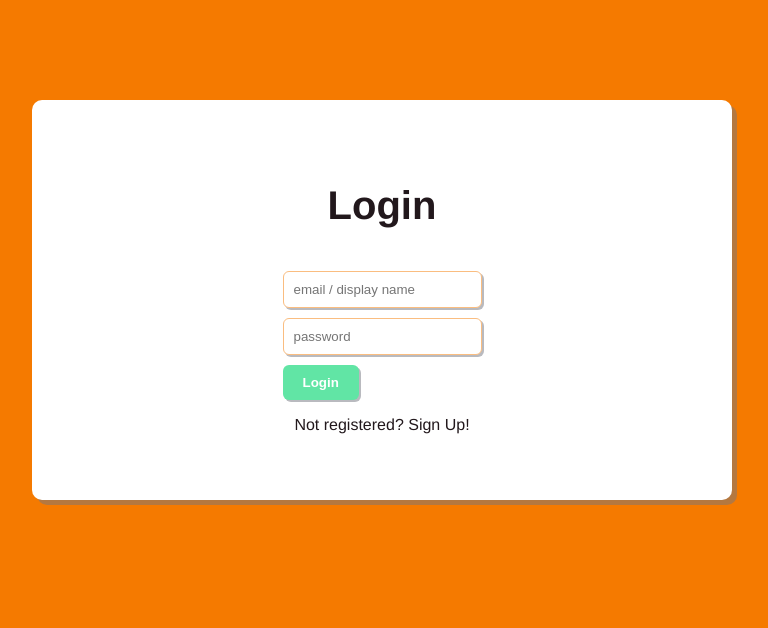
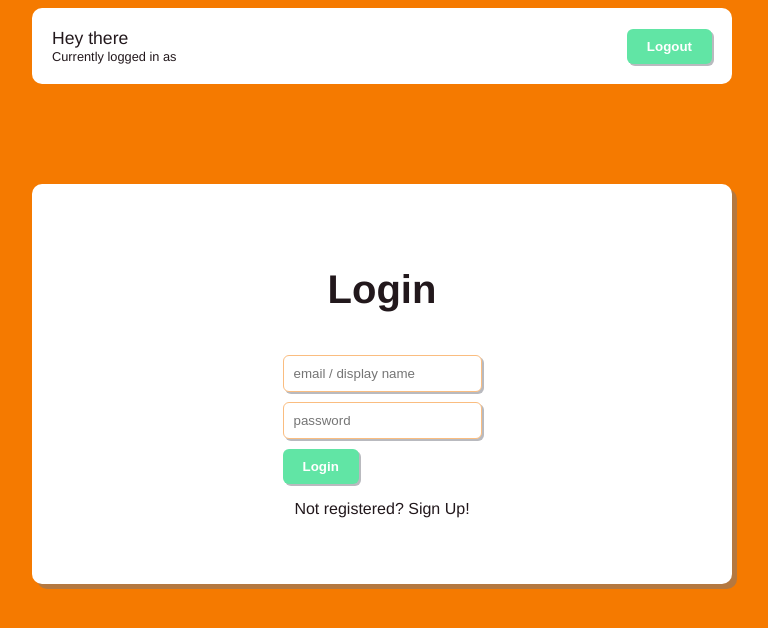
Before and after one commit to SmithBWare89/chatroom-app, a Vue app: page /login in a window 1280 px wide. Shown: the top 628 px of the page, without its empty margins (258-1026 px from the left). Built offline with nearby package versions, Linux system fonts and the light colour scheme.

Commit message:
styled and adjusted navbar

```diff
--- a/src/App.vue
+++ b/src/App.vue
@@ -3,12 +3,24 @@
     <router-link to="/">Welcome</router-link> |
     <router-link to="/chatroom">Chatroom</router-link>
   </div> -->
+  <NavBar />
   <router-view/>
 </template>
+
+<script>
+import NavBar from './components/NavBar.vue';
+
+export default {
+  name: 'App',
+  components: { NavBar }
+
+}
+</script>
 
 <style>
 body {
   background: #F57A00;
+  box-sizing: border-box;
 }
 
 #app {
@@ -16,9 +28,29 @@ body {
   -webkit-font-smoothing: antialiased;
   -moz-osx-font-smoothing: grayscale;
   text-align: center;
-  color: #2c3e50;
+  color: #22181c;
   max-width: 700px;
   margin: 0 auto;
 }
 
+button {
+  padding: 10px 20px;
+  border-radius: 6px 6px;
+  box-shadow: 2px 2px rgba(117, 119, 128, 0.5);
+  background: #61e5a5;
+  color: #ffffff;
+  border: none;
+  font-weight: 700;
+}
+
+button:hover {
+  background: #ffffff;
+  color: #61e5a5;
+}
+
+@media screen and (max-width: 600px) {
+  button {
+    padding: 10px 15px;
+  }
+}
 </style>
--- a/src/components/LoginForm.vue
+++ b/src/components/LoginForm.vue
@@ -70,21 +70,6 @@ input {
   outline: none;
 }
 
-#login button {
-  padding: 10px 20px;
-  border-radius: 6px 6px;
-  box-shadow: 2px 2px rgba(117, 119, 128, 0.5);
-  background: #61e5a5;
-  color: #ffffff;
-  border: none;
-  font-weight: 700;
-}
-
-#login button:hover {
-  background: #ffffff;
-  color: #61e5a5;
-}
-
 @media screen and (max-width: 575px) {
 }
 </style>
--- /dev/null
+++ b/src/components/NavBar.vue
@@ -0,0 +1,52 @@
+<template>
+  <div id="navContainer">
+      <div class="userInfo">
+          <span class="name">Hey there {{ name }}</span>
+          <span class="email">Currently logged in as {{ email }}</span>
+      </div>
+      <div>
+          <button>Logout</button>
+      </div>
+  </div>
+</template>
+
+<script>
+import { ref } from '@vue/reactivity'
+export default {
+    name: 'NavBar',
+    setup() {
+        const name = ref('')
+        const email = ref('')
+
+        return { name, email }
+    }
+}
+</script>
+
+<style>
+#navContainer {
+    display: flex;
+    flex-direction: row;
+    justify-content: space-between;
+    align-items: center;
+    background: #FFFFFF;
+    border-radius: 10px 10px;
+    padding: 20px;
+}
+
+.userInfo {
+    display: flex;
+    flex-wrap: wrap;
+    flex-direction: column;
+    text-align: left;
+}
+
+.name {
+    font-size: 1.10rem;
+}
+
+.email {
+    font-size: .80rem;
+}
+
+</style>
```
